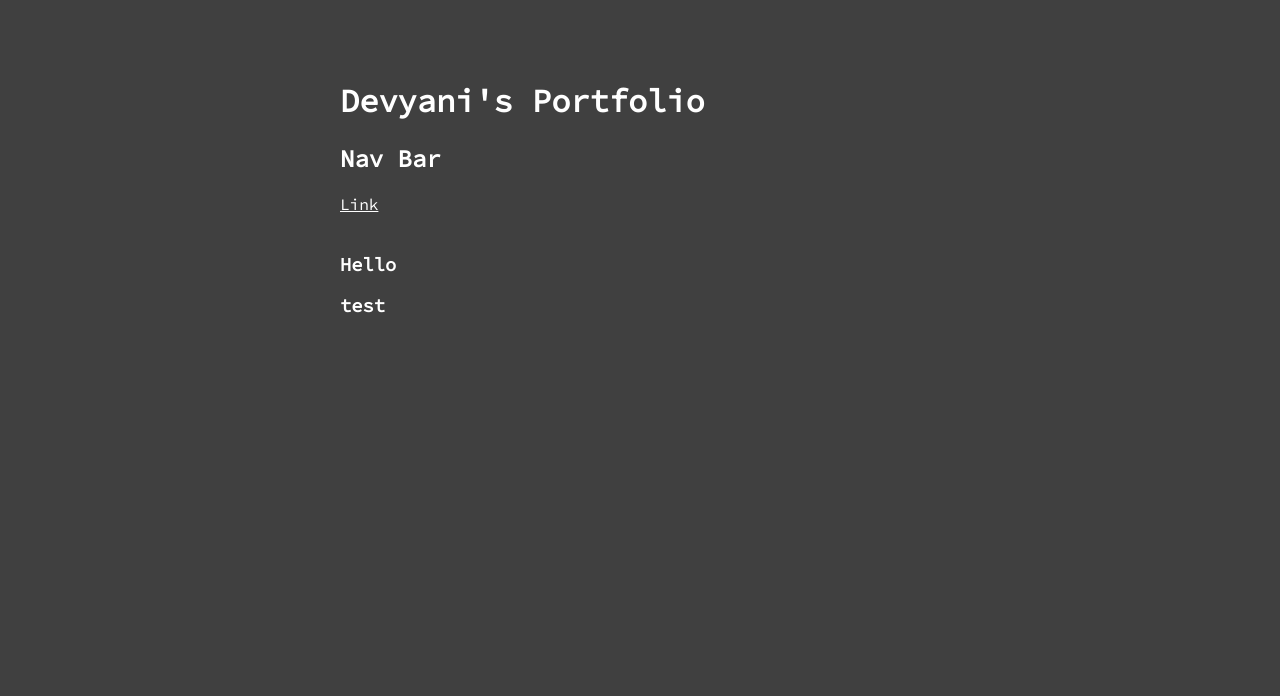
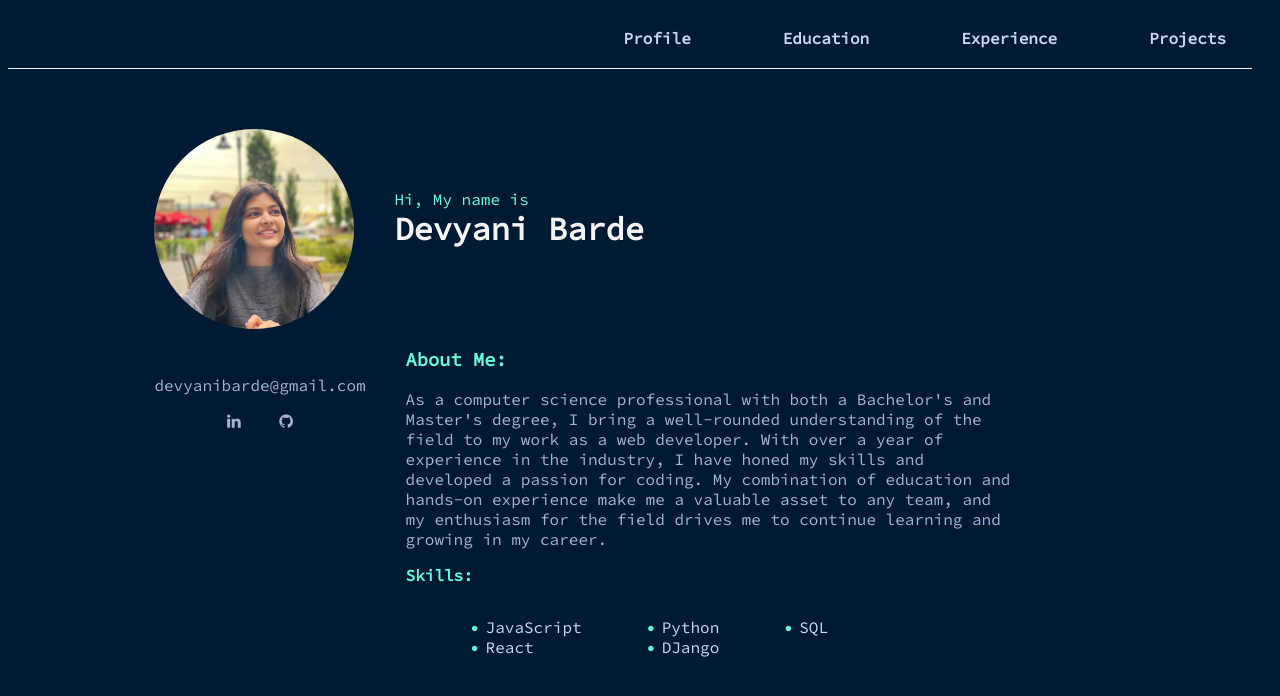
Before and after one commit to devyanibarde/devyanibarde.github.io, a React (Create React App) app in the folder portfolio/: page / in a window 1280 px wide. Shown: the top 696 px of the page. Built offline with nearby package versions, Linux system fonts and the light colour scheme.

Commit message:
profile page

```diff
--- a/portfolio/src/App.js
+++ b/portfolio/src/App.js
@@ -1,17 +1,13 @@
 import NavBar from './NavBar';
+import Profile from './Profile';
 
 function App() {
-  const title = 'Hello'
   return (
     <div className="App">
-
-      <p>
-        <h1>Devyani's Portfolio</h1>
-        <NavBar />
-        <br/>
-        <h3>{ title }</h3>
-        <h3> test </h3>
-      </p>
+      <NavBar />
+      {/* <div className='content'> */}
+        <Profile />
+      {/* </div> */}
     </div>
   );
 }
--- a/portfolio/src/NavBar.js
+++ b/portfolio/src/NavBar.js
@@ -1,9 +1,11 @@
 const NavBar = () => {
     return (
         <nav className="navbar">
-            <h1>Nav Bar</h1>
             <div className="links">
-                <a href="#">Link</a>
+                <a href="#">Profile</a>
+                <a href="#">Education</a>
+                <a href="#">Experience</a>
+                <a href="#">Projects</a>
             </div>
         </nav>
      );
--- /dev/null
+++ b/portfolio/src/Profile.js
@@ -0,0 +1,72 @@
+import dev from './dev.jpeg';
+
+const Profile = () => {
+    // var i = 0;
+    // var txt = 'Lorem ipsum dummy text blabla.';
+    // var speed = 50;
+
+    // function typeWriter() {
+    //     if (i < txt.length) {
+    //         document.getElementById("intro").innerHTML += txt.charAt(i);
+    //         i++;
+    //         setTimeout(typeWriter, speed);
+    //     }
+    // }
+    return (
+        <div className="profile">
+            <div className="info">
+                <div className="propic">
+                    <img src = {dev} width="200" height="200"></img>
+                </div>
+                <div id="intro">
+                    <p>Hi, My name is</p>
+                    <h1>Devyani Barde</h1>
+                </div>
+            </div>
+            <div className="outer">
+                <div className="social">
+                    <p><a href='mailto:devyanibarde@gmail.com'>devyanibarde@gmail.com</a></p>
+                    <p><a href="https://www.linkedin.com/in/devyanibarde/" class="fa fa-linkedin"></a>
+                    &nbsp;&nbsp;&nbsp;&nbsp;
+                    <a href="https://github.com/devyanibarde" class="fa fa-github"></a></p>
+                </div>
+
+                <div className="about">
+                    <h3>About Me:</h3>
+                    <p>As a computer science professional with both a Bachelor's and Master's degree, I bring a well-rounded understanding of the field to my work as a web developer. With over a year of experience in the industry, I have honed my skills and developed a passion for coding. My combination of education and hands-on experience make me a valuable asset to any team, and my enthusiasm for the field drives me to continue learning and growing in my career.</p>
+                    <h4>Skills:</h4>
+                    <p>
+                        <div className="skills">
+                        <div className="skill1">
+                            <ul>
+                                <li>JavaScript</li>
+                                <li>React</li>
+                            </ul>
+                        </div>
+                        <div className="skill2">
+                            <ul>
+                                <li>Python</li>
+                                <li>DJango</li>
+                            </ul>
+                        </div>
+                        <div className="skill3">
+                            <ul>
+                                <li>SQL</li>
+                            </ul>
+                        </div>
+                    </div>
+                </p>
+            </div>
+            </div>
+
+
+
+            <br /><br />
+            {/* <a href="https://www.google.com">
+                <button>Resume</button>
+            </a> */}
+        </div>
+     );
+}
+
+export default Profile;
--- a/portfolio/src/index.css
+++ b/portfolio/src/index.css
@@ -1,13 +1,130 @@
 @import url('https://fonts.googleapis.com/css2?family=Source+Code+Pro&display=swap');
+@import url('https://cdnjs.cloudflare.com/ajax/libs/font-awesome/4.7.0/css/font-awesome.min.css');
 
 * {
   font-family: 'Source Code Pro', monospace;
-  background-color: #404040;
-  color: white;
+  background-color: #001a33;
+  color: #a8b2d1;
+  /* #64ffda */
 }
 
-.App {
-  max-width: 600px;
+img {
+  display: block;
+  margin-left: auto;
+  margin-right: auto;
+  border-radius: 50%;
+}
+
+.profile {
+  /* text-align: center; */
+  max-width: 80%;
   margin: 40px auto;
   padding: 20px;
+
 }
+
+.navbar {
+  padding: 20px;
+  display: flex;
+  align-items: center;
+  /* max-width: 600px; */
+  margin: 0 auto;
+  margin-right: 20px;
+  border-bottom: 1px solid #f2f2f2;
+}
+
+.navbar .links {
+  margin-left: auto;
+}
+
+.navbar .links a {
+  margin-left: 80px;
+  text-decoration: none;
+  padding: 6px;
+  font-weight: bold;
+  color: #ccd6f6;
+}
+
+.navbar .links a:hover {
+  color: #64ffda;
+}
+
+.profile button {
+  padding: 25px;
+  width: 40%;
+  border: 1px solid white;
+  font-size: large;
+  -webkit-transition-duration: 0.4s; /* Safari */
+  transition-duration: 0.4s;
+}
+
+.profile button:hover {
+  box-shadow: 0 8px 16px 0 #003566, 0 17px 50px 0 #003566;
+}
+
+.info, .skills, .outer {
+  content: "";
+  display: table;
+  clear: both;
+
+}
+
+.info div, .skills div, .outer div {
+  float: left;
+  width: auto;
+  padding: 0 20px;
+}
+
+#intro {
+  margin-top: 60px;
+  text-align: left;
+}
+
+#intro h1, h4 {
+  color: whitesmoke;
+  margin: 0;
+}
+
+#intro p, .about h4 {
+  color: #64ffda;
+  margin: 0;
+}
+
+.about {
+  margin-left: auto;
+  max-width: 60%;
+}
+
+.about h3 {
+  color: #64ffda;
+}
+
+ul {
+  list-style: none;
+}
+
+ul li::before {
+  content: "\2022";
+  color: #64ffda;
+  font-weight: bold;
+  display: inline-block;
+  width: 1em;
+  margin-left: -1em;
+}
+
+li {
+  color: #ccd6f6;
+}
+
+.social {
+  margin-top: 30px;
+  text-align: center;
+}
+
+.social a {
+  text-decoration: none;
+}
+
+.social a:hover {
+  color: #64ffda;
+}
```
Also changed, not shown: portfolio/src/dev.jpeg (added).
